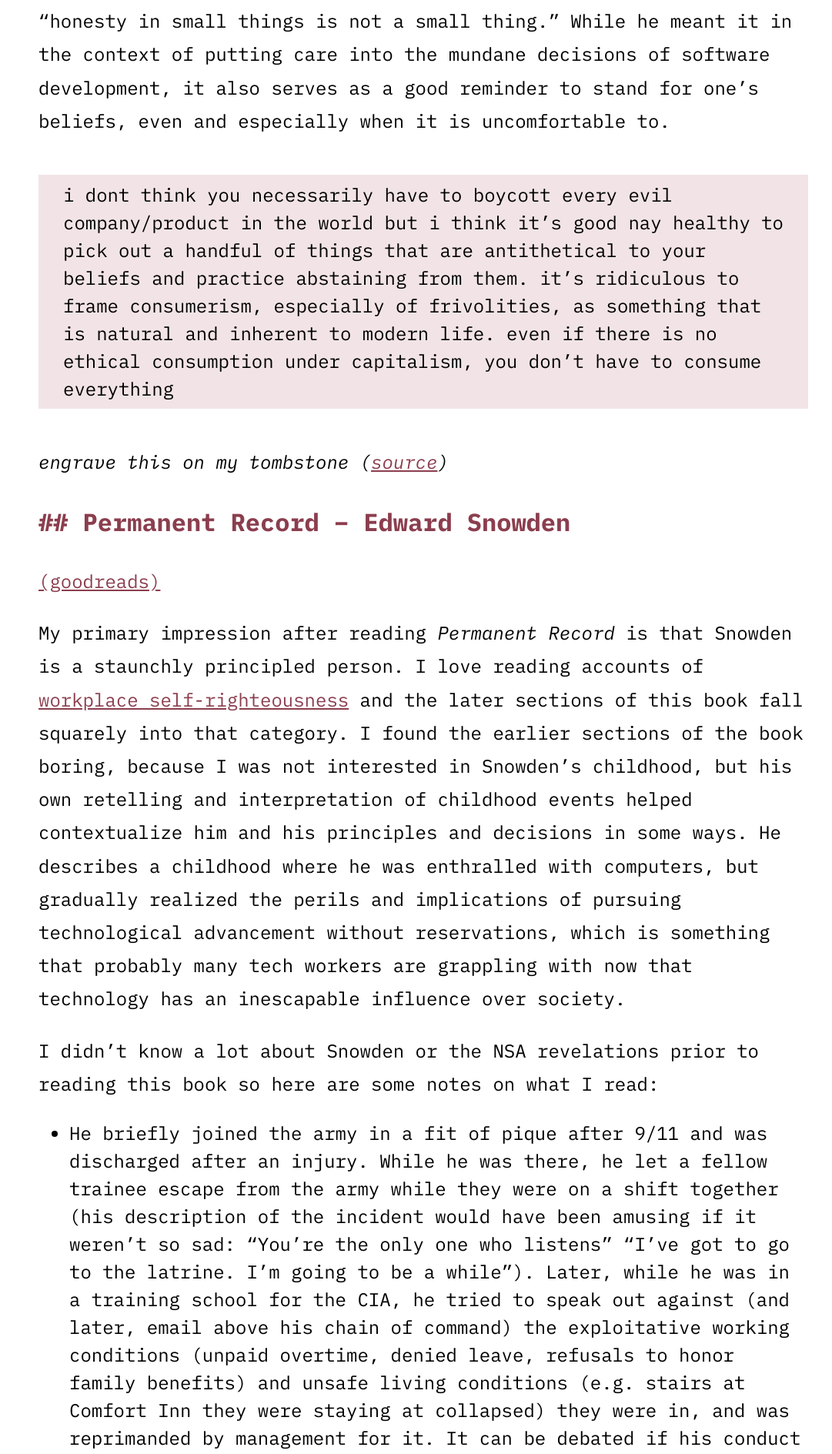
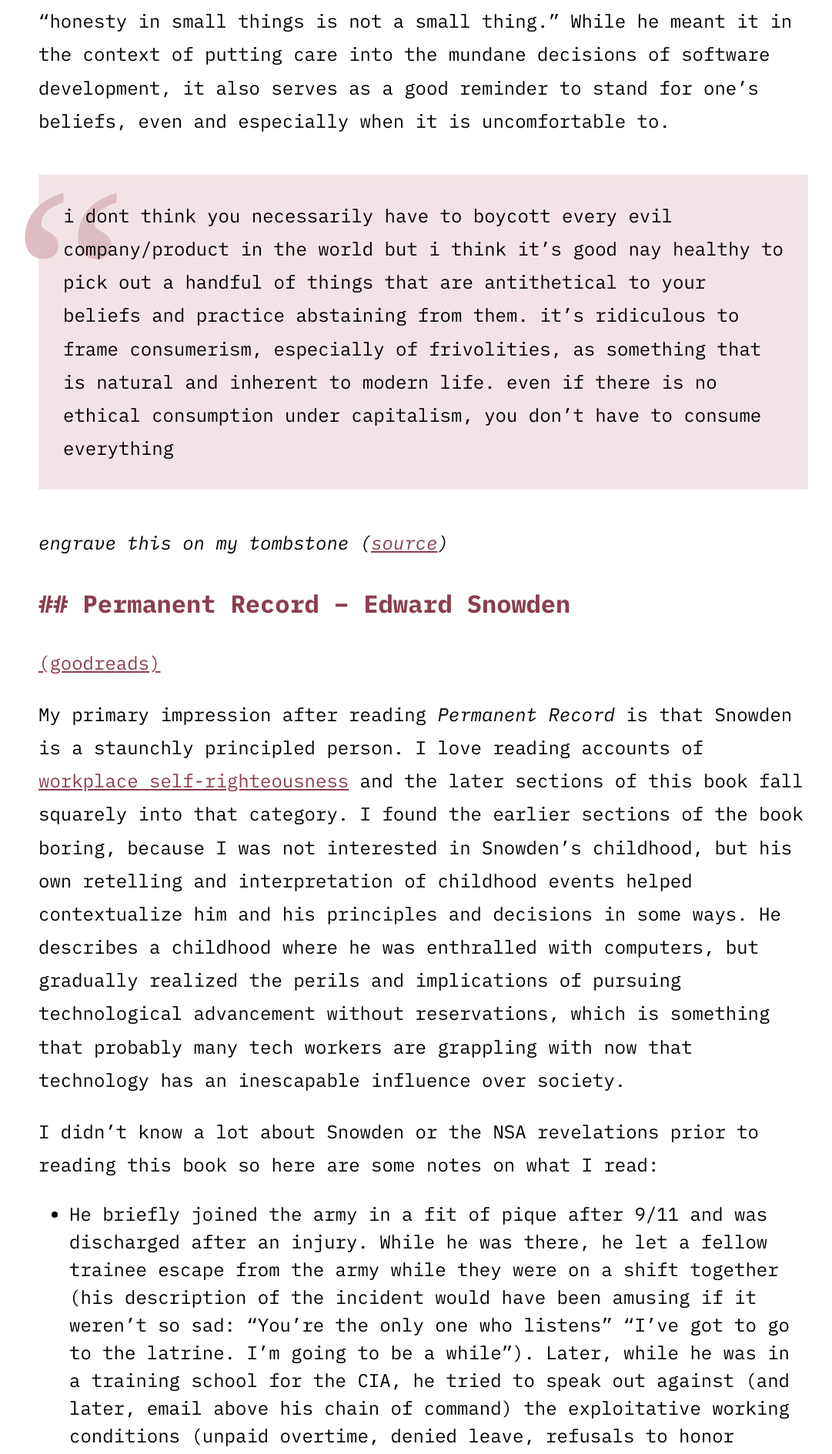
Before and after one commit to syin/syin-website, a Jekyll site: the page built from _posts/2020-02-09-strong-opinions-weakly-held.md, in a window 1280 px wide. Shown: the part 545-2434 px from the top of the page at 77% size, without its empty margins (90-1171 px from the left). Built offline with Jekyll 4.4.1, drawn with Linux system fonts in a browser that asks for light colours.

Commit message:
fix quote formatting

```diff
--- a/_posts/2020-02-09-strong-opinions-weakly-held.md
+++ b/_posts/2020-02-09-strong-opinions-weakly-held.md
@@ -7,7 +7,7 @@ categories: books
 
 If these book posts have a general theme, the theme for this post would be integrity. While inconvenient, stubborn, or even foolhardy at times, I find it admirable and strive to live a principled life and not bend to [opportunism](https://www.currentaffairs.org/2020/02/more-about-pete). I'm reminded of the [foreword of Clean Code](https://sites.google.com/a/gertrudandcope.com/info/Publications/clean-code-foreword), written by James O. Coplien, which mentions a Danish saying, "honesty in small things is not a small thing." While he meant it in the context of putting care into the mundane decisions of software development, it also serves as a good reminder to stand for one's beliefs, even and especially when it is uncomfortable to.
 
-<blockquote class="long-quote">i dont think you necessarily have to boycott every evil company/product in the world but i think it’s good nay healthy to pick out a handful of things that are antithetical to your beliefs and practice abstaining from them. it’s ridiculous to frame consumerism, especially of frivolities, as something that is natural and inherent to modern life. even if there is no ethical consumption under capitalism, you don’t have to consume everything</blockquote>
+<blockquote class="long-quote"><p>i dont think you necessarily have to boycott every evil company/product in the world but i think it’s good nay healthy to pick out a handful of things that are antithetical to your beliefs and practice abstaining from them. it’s ridiculous to frame consumerism, especially of frivolities, as something that is natural and inherent to modern life. even if there is no ethical consumption under capitalism, you don’t have to consume everything</p></blockquote>
 _engrave this on my tombstone ([source](https://hieronymouscock.tumblr.com/post/189092950484/i-dont-think-you-necessarily-have-to-boycott-every))_
 
 <a id="permanent-record"></a>
```
